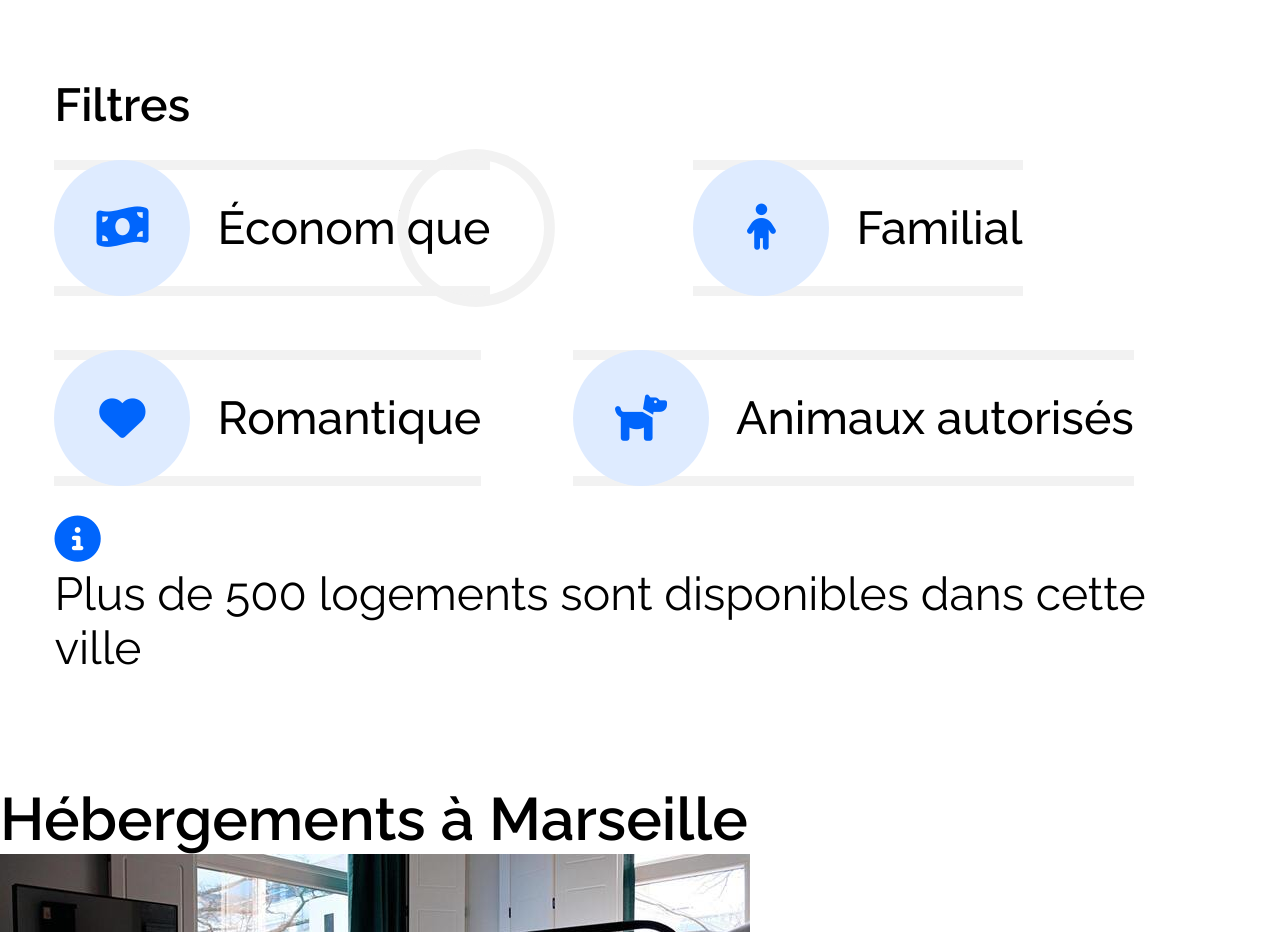
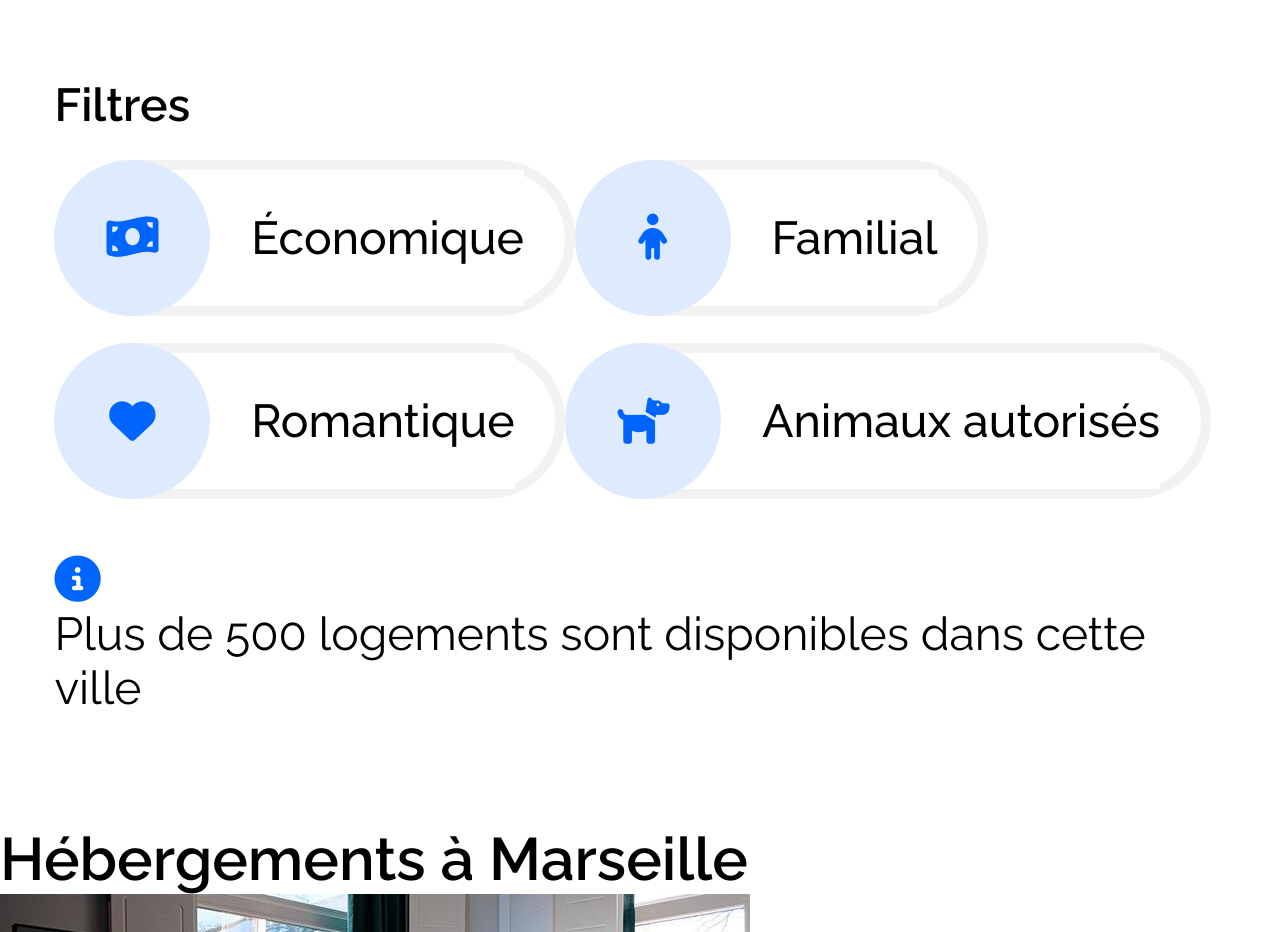
Before and after one commit to HematielaBequille/Reservia, a plain HTML site: page index.html in a window 1280 px wide. Shown: the part 983-1915 px from the top of the page. Drawn offline with Linux system fonts and the light colour scheme.

Commit message:
problème des filtres quasi résolu

```diff
--- a/css/styles.css
+++ b/css/styles.css
@@ -81,7 +81,6 @@ a:active {
 .nav_menu > ul > li {
     width: 50%;
     display: flex;
-
 }
 
 .nav_menu_link {
@@ -94,7 +93,6 @@ a:active {
     width: 100%;
     font-size: 1.7rem;
     font-weight: 300;
-
 }
 
 .nav_menu > ul a:focus {
@@ -176,13 +174,10 @@ a:active {
 }
 
 .filter_form {
-    /*display: flex;*/
     width: 100%;
 }
 
 .filter_form_fieldset {
-    /*display: flex;
-    flex-wrap: wrap;*/
 }
 
 .filter_form_fieldset > legend {
@@ -193,17 +188,17 @@ a:active {
     display: flex;
     flex-direction: row;
     flex-wrap: wrap;
+    margin: 1rem 0;
 }
 
 .filter_thing {
     display: flex;
-    flex-grow: 1;
     height: 5rem;
-    margin: 1rem 0 1rem 0;
-
-    /*border-radius: 50%;*/
-    /*border-top: 0.4rem solid #F2F2F2;
-    border-bottom: 0.4rem solid #F2F2F2;*/
+    margin: 0 0 1rem 0;
+    border-top: 0.4rem solid #F2F2F2;
+    border-bottom: 0.4rem solid #F2F2F2;
+    border-right: 0.4rem solid #F2F2F2;
+    border-radius: 3rem;
 }
 
 .filter_thing > span {
@@ -211,44 +206,37 @@ a:active {
 }
 
 .filter {
-    display: flex;
-    position: absolute;
+    align-self: center;
     flex-direction: column;
     justify-content: center;
     width: 5rem;
     height: 5rem;
-    /*border: 0.4rem solid #DEEBFF;*/
+    border: 0.4rem solid #DEEBFF;
     border-radius: 50%;
     background-color: #DEEBFF;
     z-index: 2;
 }
 
-.filter_thing > input {
+.filter_button {
     background-color: #fff;
-    padding-left: 6rem;
+    margin: 0 1.5rem;
     font-weight: 500;
-    /*box-shadow: 0 0 0 0.4rem #F2F2F2;*/
-    border-top: 0.4rem solid #F2F2F2;
-    border-bottom: 0.4rem solid #F2F2F2;
     z-index: 1;
 }
 
-.filter_container_circle {
-    /*align-items: flex-end;*/
+/*.filter_container_circle {
     position: absolute;
     z-index: 2;
     width: 5rem;
     height: 5rem;
     margin-left: 13rem;
     box-shadow: 0 0 0 0.4rem #F2F2F2;
-    /*border: 0.4rem solid #F2F2F2;*/
     border-radius: 50%;
-}
+}*/
 
 .fas {
     color: #0065FC;
     text-align: center;
-    margin: auto;
 }
 
 .fa-search {
--- a/index.html
+++ b/index.html
@@ -49,25 +49,24 @@
 
             <div class="filter_container">
                 <div class="filter_thing">
-                <span class="fas fa-money-bill-wave filter"></span>
-                <span class="filter_container_circle"></span>
-                <input type="button" id="filter_one" name="filter" value="Économique" />
-
+                    <span class="fas fa-money-bill-wave filter"></span>
+                    <!--<span class="filter_container_circle"></span>-->
+                    <button type="submit" class="filter_button" name="filter">Économique</button>
                 </div>
 
                 <div class="filter_thing">
-                <input type="button" id="filter_two" name="filter" value="Familial" />
-                <span class="fas fa-child filter"></span>
+                    <span class="fas fa-child filter"></span>
+                    <button type="submit" class="filter_button"  name="filter">Familial</button>
                 </div>
 
                 <div class="filter_thing">
-                <input type="button" id="filter_three" name="filter" value="Romantique" />
-                <span class="fas fa-heart filter"></span>
+                    <span class="fas fa-heart filter"></span>
+                    <button type="submit" class="filter_button"  name="filter">Romantique</button>
                 </div>
 
                 <div class="filter_thing">
-                <input type="button" id="filter_four" name="filter" value="Animaux autorisés" />
-                <span class="fas fa-dog filter"></span>
+                    <span class="fas fa-dog filter"></span>
+                    <button type="submit" class="filter_button"  name="filter">Animaux autorisés</button>
                 </div>
             </div>
         </fieldset>
```
